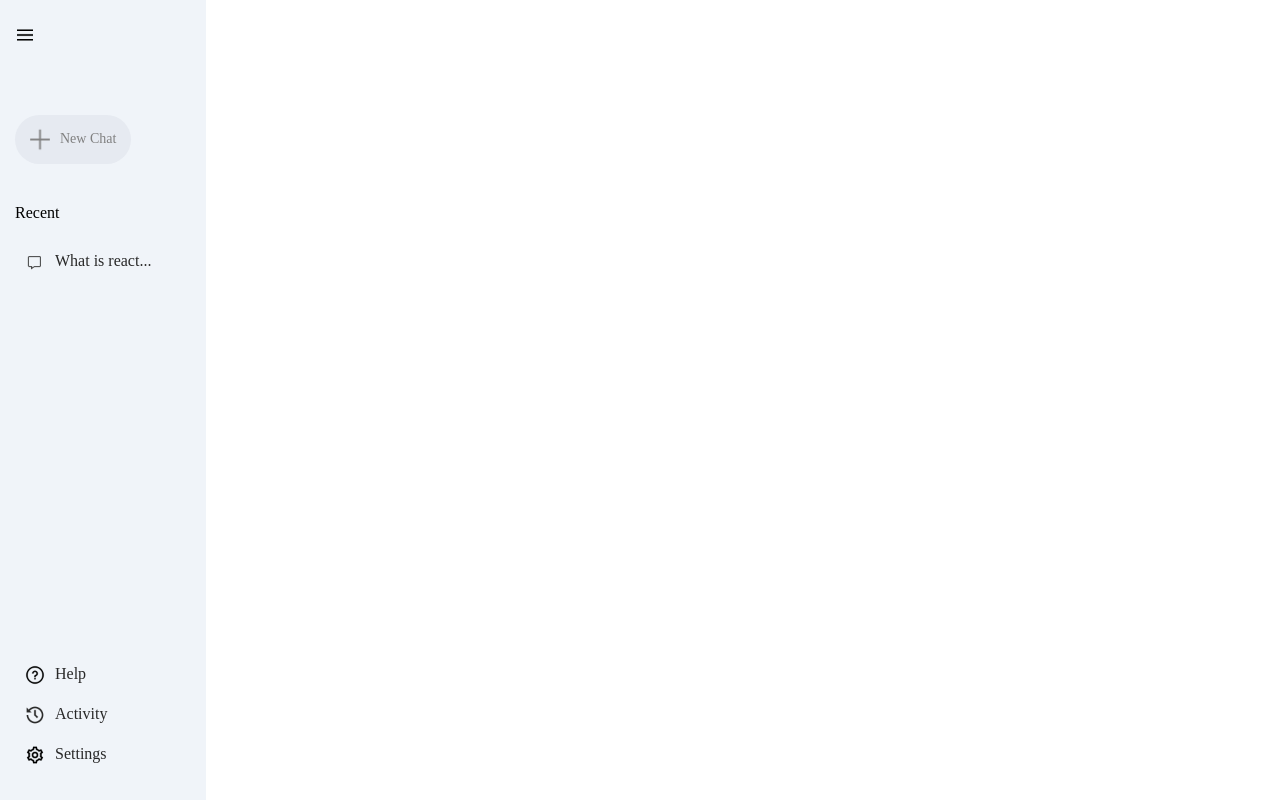
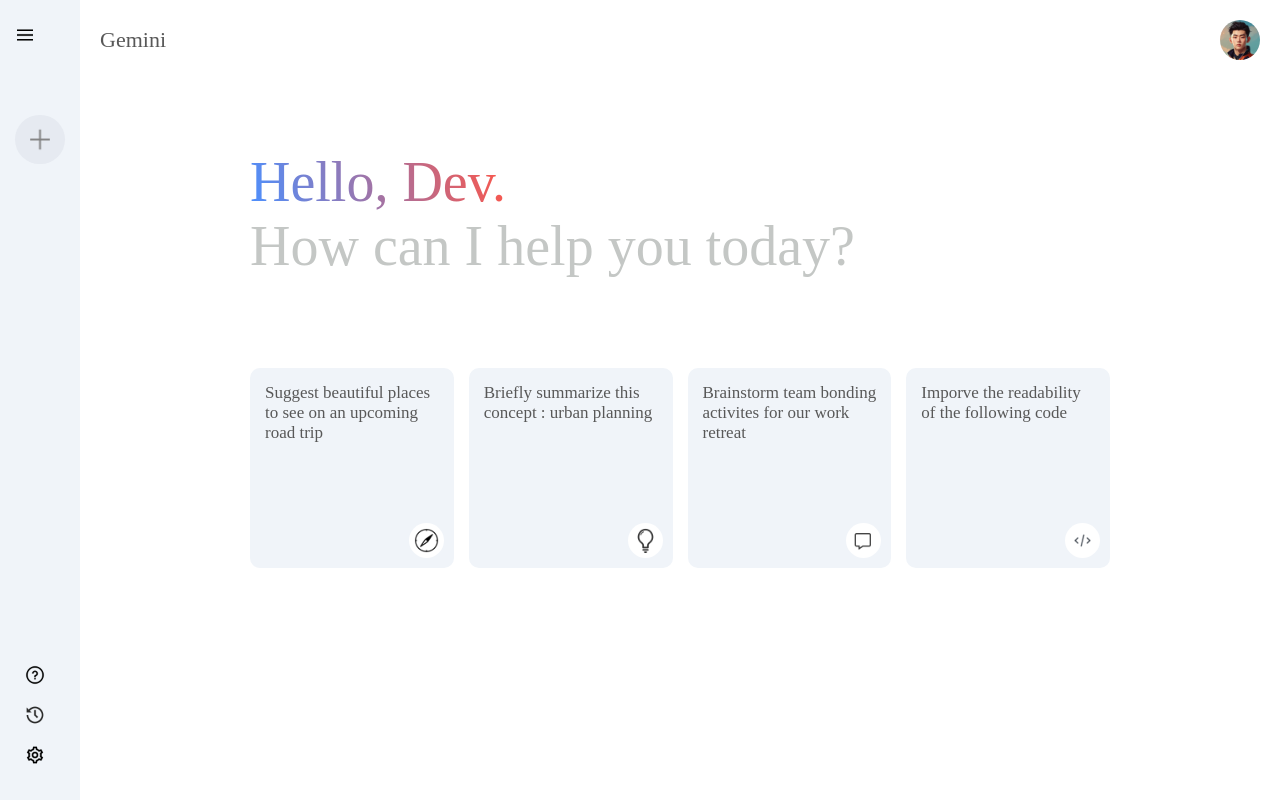
Before and after one commit to Vickymaurya1/Gemini-project, a React (Vite) app: page / in a window 1280 px wide. Built offline with nearby package versions, Linux system fonts and the light colour scheme.

Commit message:
updated main jsx and css part

```diff
--- a/src/App.jsx
+++ b/src/App.jsx
@@ -1,10 +1,12 @@
 import React from 'react';
 import Sidebar from './components/Sidebar/Sidebar';
+import Main from './components/Main/Main';
 
 const App = () => {
   return (
     <>
      <Sidebar/>
+     <Main/>
     </>
   );
 }
--- /dev/null
+++ b/src/components/Main/Main.css
@@ -0,0 +1,73 @@
+.main {
+  flex: 1;
+  min-height: 100vh;
+  padding-bottom: 15vh;
+  position: relative;
+}
+
+.main .nav {
+  display: flex;
+  align-items: center;
+  justify-content: space-between;
+  font-size: 22px;
+  padding: 20px;
+  color: #585858;
+}
+
+.main .nav img{
+width: 40px;
+border-radius: 50%;
+}
+.main-container{
+max-width: 900px;
+margin: auto;
+}
+.main .greet{
+margin: 50px 0px;
+font-size: 56px;
+color: #c4c7c5;
+font-weight: 500;
+padding: 20px;
+}
+
+.main .greet span{
+background: -webkit-linear-gradient(16deg,#4b90ff,#ff5546);
+-webkit-background-clip: text;
+-webkit-text-fill-color: transparent;
+}
+
+.main .cards{
+display: grid;
+grid-template-columns: repeat(auto-fill,minmax(180px,1fr));
+gap: 15px;
+padding: 20px;
+}
+
+.main .card{
+height: 200px;
+padding: 15px;
+background-color: #f0f4f9;
+border-radius: 10px;
+position: relative;
+cursor: pointer;
+}
+
+.main .card img{
+width: 35px;
+padding: 5px;
+position: absolute;
+background-color: white;
+border-radius: 20px;
+bottom: 10px;
+right: 10px;
+}
+
+.main .card p{
+color:#585858;
+font-size: 17px;
+
+}
+
+.main .card:hover{
+background-color: #dfe4ea;
+}
--- /dev/null
+++ b/src/components/Main/Main.jsx
@@ -0,0 +1,39 @@
+import React from 'react';
+import './Main.css'
+import { assets } from '../../assets/assets';
+const Main = () => {
+  return (
+    <div className='main'>
+        <div className="nav">
+            <p>Gemini</p>
+            <img src={assets.user_icon} alt="" />
+        </div>
+        <div className="main-container">
+            <div className="greet">
+                <p> <span>Hello, Dev.</span></p>
+                <p>How can I help you today?</p>
+            </div>
+            <div className="cards">
+                <div className="card">
+                    <p>Suggest beautiful places to see on an upcoming road trip</p>
+                    <img src={assets.compass_icon} alt="" />
+                </div>
+                <div className="card">
+                    <p>Briefly summarize this concept : urban planning</p>
+                    <img src={assets.bulb_icon} alt="" />
+                </div>
+                <div className="card">
+                    <p>Brainstorm team bonding activites for our work retreat</p>
+                    <img src={assets.message_icon} alt="" />
+                </div>
+                <div className="card">
+                    <p>Imporve the readability of the following code </p>
+                    <img src={assets.code_icon} alt="" />
+                </div>
+            </div>
+        </div>
+    </div>
+  );
+}
+
+export default Main;
--- a/src/components/Sidebar/Sidebar.css
+++ b/src/components/Sidebar/Sidebar.css
@@ -1,3 +1,4 @@
+@import url('https://fonts.googleapis.com/css2?family=Outfit:wght@100..900&display=swap');
 .sidebar{
     min-height: 100vh;
     display:inline-flex;
@@ -5,6 +6,7 @@
     justify-content: space-between;
     background-color: #f0f4f9;
     padding: 25px 15px;
+    font-family: Outfit;
 }
 
 .sidebar .top{
--- a/src/components/Sidebar/Sidebar.jsx
+++ b/src/components/Sidebar/Sidebar.jsx
@@ -1,40 +1,45 @@
-import React from 'react';
-import './Sidebar.css';
-import {assets} from '../../assets/assets';
+import React, { useState } from "react";
+import "./Sidebar.css";
+import { assets } from "../../assets/assets";
 
 const Sidebar = () => {
+  const [extended, setExtended] = useState(false);
+
   return (
-    <div className='sidebar'>
+    <div className="sidebar">
       <div className="top">
-        <img className="menu" src={assets.menu_icon} alt="Menu" />
+        <img onClick={() =>setExtended(prev => !prev)} className="menu" src={assets.menu_icon} alt="Menu" />
         <div className="new-chat">
           <img src={assets.plus_icon} alt="" />
-            <p>New Chat</p>
+          {extended ? <p>New Chat</p> : null}
         </div>
+        {extended ? (
           <div className="recent">
-            <p className='recent-title'>Recent</p>
+            <p className="recent-title">Recent</p>
             <div className="recent-entry">
               <img src={assets.message_icon} alt="" />
               <p>What is react...</p>
             </div>
           </div>
+        ) : null}
       </div>
+
       <div className="bottom">
         <div className="bottom-item recent-entry">
           <img src={assets.question_icon} alt="" />
-            <p>Help</p>
+         {extended? <p>Help</p>: null}
         </div>
         <div className="bottom-item recent-entry">
           <img src={assets.history_icon} alt="" />
-            <p>Activity</p>
+          {extended?<p>Activity</p>:null}
         </div>
         <div className="bottom-item recent-entry">
           <img src={assets.setting_icon} alt="" />
-            <p>Settings</p>
+         { extended?<p>Settings</p> : null}
         </div>
       </div>
     </div>
   );
-}
+};
 
 export default Sidebar;
```
Lines whose indentation alone changed are shown as unchanged.
